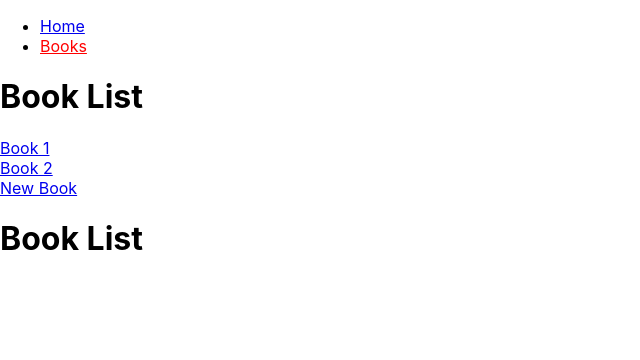
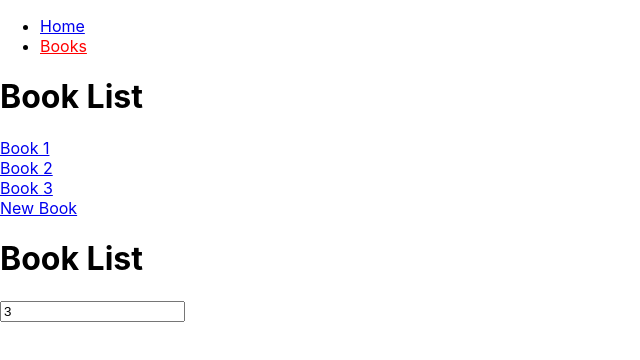
Before and after one commit to forrestmorrison/react-router-v6, a React (Create React App) app: page /books in a window 1280 px wide. Shown: the top 360 px of the page, without its empty margins (0-640 px from the left). Built offline with nearby package versions, Linux system fonts and the light colour scheme.

Commit message:
useSearchParams, no errors

```diff
--- a/src/BookLayout.js
+++ b/src/BookLayout.js
@@ -1,6 +1,8 @@
-import { Link, Outlet } from "react-router-dom"
+import { Link, Outlet, useSearchParams } from "react-router-dom"
 
 export function BookLayout() {
+    const [searchParams, setSearchParams] = useSearchParams({ n: 3})
+    const number = searchParams.get("n")
     return (
         <>
             <h1>Book List</h1>
@@ -8,8 +10,15 @@
             <br />
             <Link to="/books/2">Book 2</Link>
             <br />
+            <Link to={`/books/${number}`}>Book {number}</Link>
+            <br />
             <Link to="/books/new">New Book</Link>
             <Outlet  context={{ hello: "World" }}/>
+            <input
+                type="number"
+                value={number}
+                onChange={e => setSearchParams({ n: e.target.value })}
+            />
         </>
     )
 }
```
